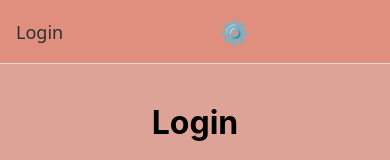
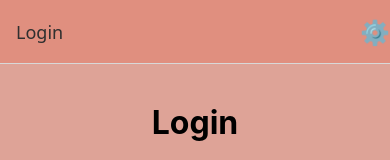
Before and after one commit to klart123/point-of-sales, a React Native app: screen /Login in a window 390 px wide. Shown: the top 160 px of the page. Built offline with nearby package versions, Linux system fonts and the light colour scheme.

Commit message:
remove style on header component

```diff
--- a/src/components/Header/index.tsx
+++ b/src/components/Header/index.tsx
@@ -22,13 +22,7 @@ const HeaderComponent: React.FC<Props> = ({
   useLayoutEffect(() => {
     navigation.setOptions({
       headerRight: () => (
-        <TouchableOpacity
-          onPress={onPress}
-          style={{
-            flex: 1,
-            justifyContent: 'center',
-            alignItems: 'center',
-          }}>
+        <TouchableOpacity onPress={onPress} style={{}}>
           {icon ? (
             <Text style={styles.settingsIcon}>⚙️</Text>
           ) : (
```
